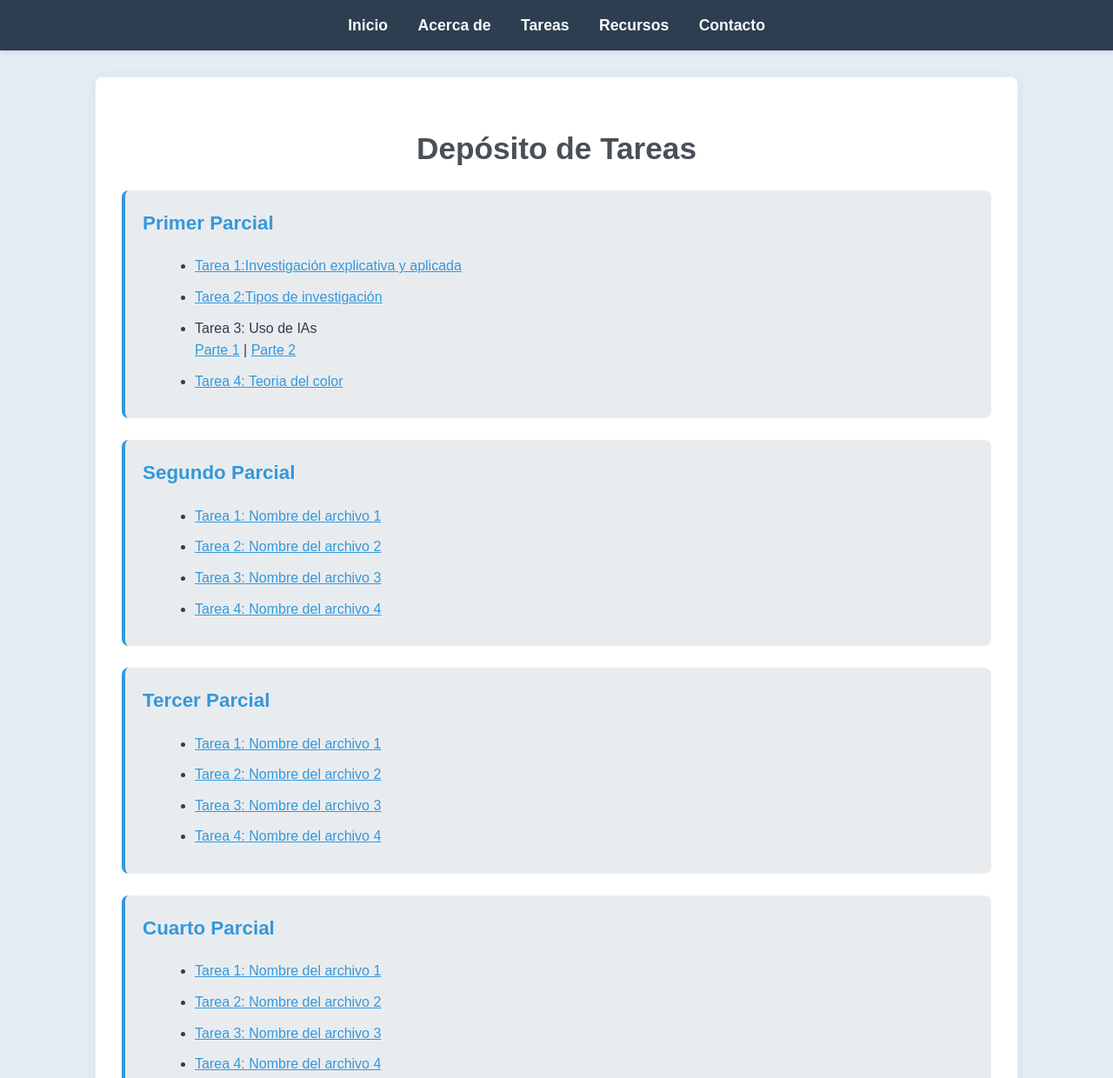
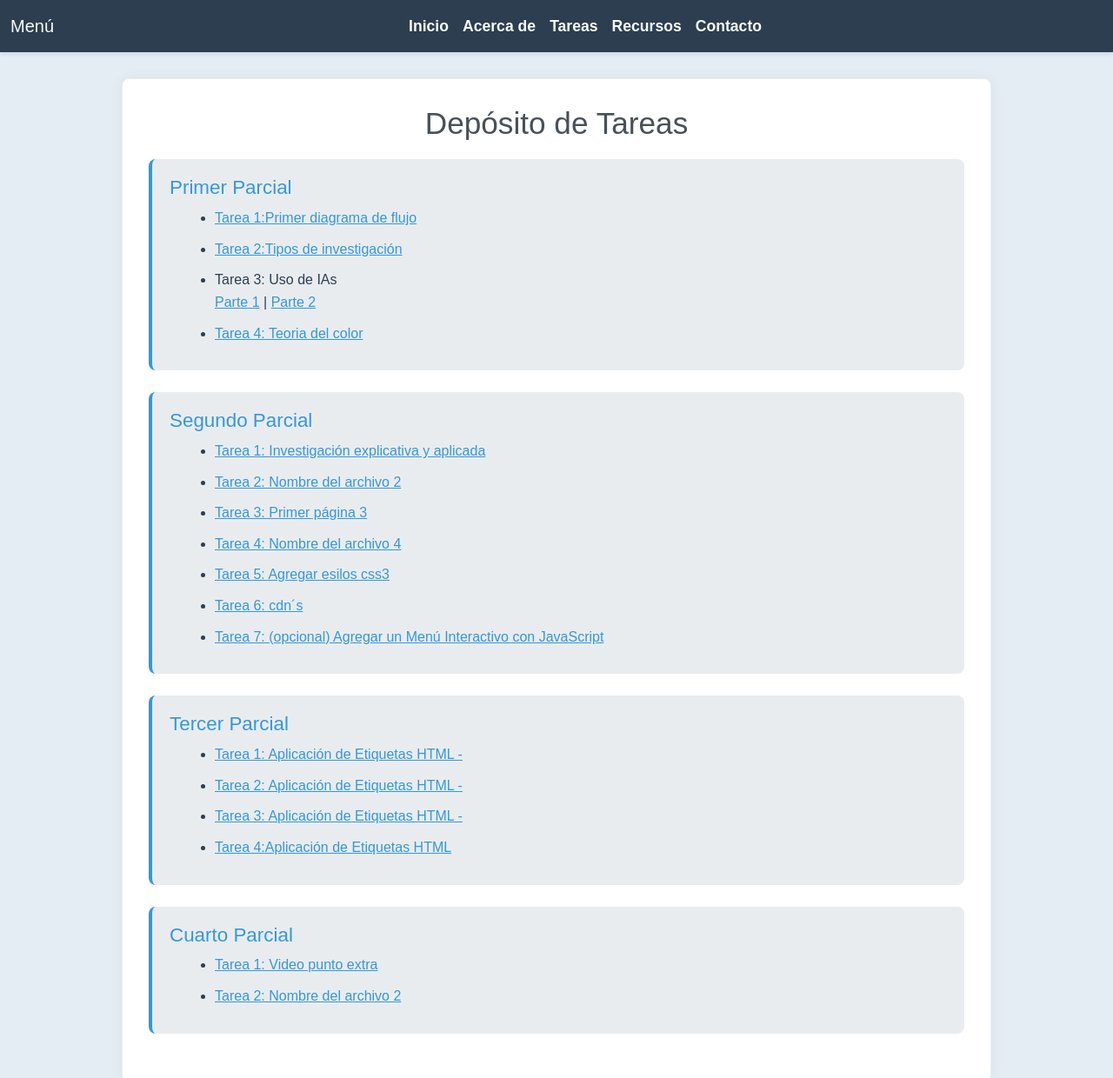
Before and after one commit to adrian0902/www, a plain HTML site: page tareas.html in a window 1280 px wide. Shown: the top 1240 px of the page at 87% size. Drawn offline with nearby package versions, Linux system fonts and the light colour scheme.

Commit message:
Add files via upload

```diff
--- a/tareas.html
+++ b/tareas.html
@@ -4,6 +4,8 @@
     <meta charset="UTF-8">
     <meta name="viewport" content="width=device-width, initial-scale=1.0">
     <title>Tareas - Mi Portafolio Digital</title>
+    <!-- Bootstrap CSS -->
+    <link href="https://cdn.jsdelivr.net/npm/bootstrap@5.3.3/dist/css/bootstrap.min.css" rel="stylesheet">
     <style>
         body {
             font-family: 'Arial', sans-serif;
@@ -11,27 +13,6 @@
             margin: 0;
             background-color: #e3ecf4f3;
             color: #2c3e50;
-        }
-        nav {
-            background-color: #2c3e50;
-            padding: 15px;
-            text-align: center;
-            box-shadow: 0 2px 5px rgba(0,0,0,0.1);
-            position: sticky;
-            top: 0;
-            z-index: 100;
-        }
-        nav a {
-            color: #F8F9FA;
-            margin: 0 15px;
-            text-decoration: none;
-            font-weight: bold;
-            font-size: 1.1em;
-            transition: color 0.3s ease;
-        }
-        nav a:hover {
-            color: #E9ECEF;
-            text-decoration: underline;
         }
         .container {
             max-width: 1000px;
@@ -89,15 +70,52 @@
             padding: 20px;
             margin-top: 50px;
         }
+        /* Bootstrap override for navbar color */
+        .navbar {
+            background-color: #2c3e50 !important;
+            box-shadow: 0 2px 5px rgba(0,0,0,0.1);
+        }
+        .navbar-nav .nav-link {
+            color: #F8F9FA !important;
+            font-weight: bold;
+            font-size: 1.1em;
+            transition: color 0.3s ease;
+        }
+        .navbar-nav .nav-link:hover {
+            color: #E9ECEF !important;
+            text-decoration: underline;
+        }
     </style>
 </head>
 <body>
-    <nav>
-        <a href="inicio.html">Inicio</a>
-        <a href="acerca.html">Acerca de</a>
-        <a href="tareas.html">Tareas</a>
-        <a href="recursos.html">Recursos</a>
-        <a href="contacto.html">Contacto</a>
+    <!-- Bootstrap Navbar (Hamburger menu) -->
+    <nav class="navbar navbar-expand-lg sticky-top">
+      <div class="container-fluid">
+        <a class="navbar-brand text-light" href="#">Menú</a>
+        <button class="navbar-toggler" type="button" data-bs-toggle="collapse" data-bs-target="#navbarNav"
+          aria-controls="navbarNav" aria-expanded="false" aria-label="Toggle navigation">
+          <span class="navbar-toggler-icon" style="filter: invert(1);"></span>
+        </button>
+        <div class="collapse navbar-collapse justify-content-center" id="navbarNav">
+          <ul class="navbar-nav">
+            <li class="nav-item">
+              <a class="nav-link" href="index.html">Inicio</a>
+            </li>
+            <li class="nav-item">
+              <a class="nav-link" href="acerca.html">Acerca de</a>
+            </li>
+            <li class="nav-item">
+              <a class="nav-link" href="tareas.html">Tareas</a>
+            </li>
+            <li class="nav-item">
+              <a class="nav-link" href="recursos.html">Recursos</a>
+            </li>
+            <li class="nav-item">
+              <a class="nav-link" href="contacto.html">Contacto</a>
+            </li>
+          </ul>
+        </div>
+      </div>
     </nav>
 
     <div class="container">
@@ -107,15 +125,15 @@
         <div class="parcial-section" id="parcial1">
             <h2>Primer Parcial</h2>
             <ul class="tareas-list" id="lista-parcial1">
-                <li><a href="inv_explicativa_y_aplicada.pdf" class="pdf-link" onclick="verPDF(event, 'pdfs/inv_explicativa_y_aplicada.pdf', 1)">Tarea 1:Investigación explicativa y aplicada</a></li>
+                <li><a href="1.1.pdf" class="pdf-link" onclick="verPDF(event, 'pdfs/1.1.pdf', 1)">Tarea 1:Primer diagrama de flujo</a></li>
                 <li><a href="tipos_de_investigación.pdf" class="pdf-link" onclick="verPDF(event, 'pdfs/tipos_de_investigación.pdf', 1)">Tarea 2:Tipos de investigación </a></li>
                 <li>
   Tarea 3: Uso de IAs
   <br>
   <a href="pdfs/ojo_de_rah.pdf" class="pdf-link" onclick="verPDF(event, 'pdfs/ojo_de_rah.pdf', 1)">Parte 1</a> |
- <a href="pdfs/cultura_digital_presentacion.pdf" class="pdf-link" onclick="verPDF(event, 'pdfs/cultura_digital_presentacion.pdf', 1)">Parte 2</a>
+ <a href="pdfs/1.pdf" class="pdf-link" onclick="verPDF(event, 'pdfs/1.pdf', 1)">Parte 2</a>
 </li>
-                <li><a href="pdfs/color .pdf" class="pdf-link" onclick="verPDF(event, 'pdfs/color.pdf', 1)">Tarea 4: Teoria del color</a></li>
+                <li><a href="pdfs/color.pdf" class="pdf-link" onclick="verPDF(event, 'pdfs/color.pdf', 1)">Tarea 4: Teoria del color</a></li>
             </ul>
             <iframe class="pdf-viewer" id="viewer-parcial1"></iframe>
         </div>
@@ -123,32 +141,32 @@
         <div class="parcial-section" id="parcial2">
             <h2>Segundo Parcial</h2>
             <ul class="tareas-list" id="lista-parcial2">
-                <li><a href="pdfs/parcial2-tarea1.pdf" class="pdf-link" onclick="verPDF(event, 'pdfs/parcial2-tarea1.pdf', 2)">Tarea 1: Nombre del archivo 1</a></li>
-                <li><a href="pdfs/parcial2-tarea2.pdf" class="pdf-link" onclick="verPDF(event, 'pdfs/parcial2-tarea2.pdf', 2)">Tarea 2: Nombre del archivo 2</a></li>
-                <li><a href="pdfs/parcial2-tarea3.pdf" class="pdf-link" onclick="verPDF(event, 'pdfs/parcial2-tarea3.pdf', 2)">Tarea 3: Nombre del archivo 3</a></li>
-                <li><a href="pdfs/parcial2-tarea4.pdf" class="pdf-link" onclick="verPDF(event, 'pdfs/parcial2-tarea4.pdf', 2)">Tarea 4: Nombre del archivo 4</a></li>
-            </ul>
+                <li><a href="2.pdf" class="pdf-link" onclick="verPDF(event, 'pdfs/2.pdf', 2)">Tarea 1: Investigación explicativa y aplicada</a></li>
+                <li><a href="404.html" class="pdf-link" onclick="verPDF(event, '404.html', 2)">Tarea 2: Nombre del archivo 2</a></li>
+                <li><a href="pdfs/2.1.pdf" class="pdf-link" onclick="verPDF(event, 'pdfs/2.1.pdf', 2)">Tarea 3: Primer página 3</a></li>
+                <li><a href="pdfs/tarea-3.html" class="pdf-link" onclick="verPDF(event, 'pdfs/tarea-3.html', 2)">Tarea 4: Nombre del archivo 4</a></li>
+                        <li><a href="404.html" class="pdf-link" onclick="verPDF(event, '404.html', 2)">Tarea 5: Agregar esilos css3</a></li>
+             <li><a href="pdfs/2-2.pdf" class="pdf-link" onclick="verPDF(event, 'pdfs/2-2.pdf', 2)">Tarea 6: cdn´s</a></li>
+                       <li><a href="404.html" class="pdf-link" onclick="verPDF(event, '404.html', 2)">Tarea 7: (opcional) Agregar un Menú Interactivo con JavaScript </a></li>
+                    </ul>
             <iframe class="pdf-viewer" id="viewer-parcial2"></iframe>
         </div>
 
         <div class="parcial-section" id="parcial3">
             <h2>Tercer Parcial</h2>
             <ul class="tareas-list" id="lista-parcial3">
-                <li><a href="pdfs/parcial3-tarea1.pdf" class="pdf-link" onclick="verPDF(event, 'pdfs/parcial3-tarea1.pdf', 3)">Tarea 1: Nombre del archivo 1</a></li>
-                <li><a href="pdfs/parcial3-tarea2.pdf" class="pdf-link" onclick="verPDF(event, 'pdfs/parcial3-tarea2.pdf', 3)">Tarea 2: Nombre del archivo 2</a></li>
-                <li><a href="pdfs/parcial3-tarea3.pdf" class="pdf-link" onclick="verPDF(event, 'pdfs/parcial3-tarea3.pdf', 3)">Tarea 3: Nombre del archivo 3</a></li>
-                <li><a href="pdfs/parcial3-tarea4.pdf" class="pdf-link" onclick="verPDF(event, 'pdfs/parcial3-tarea4.pdf', 3)">Tarea 4: Nombre del archivo 4</a></li>
-            </ul>
+                <li><a href="pdfs/3.html" class="pdf-link" onclick="verPDF(event, 'pdfs/3.html', 3)">Tarea 1: Aplicación de Etiquetas HTML - </a></li>
+                 <li><a href="pdfs/3.html" class="pdf-link" onclick="verPDF(event, 'pdfs/3.html', 3)">Tarea 2: Aplicación de Etiquetas HTML - </a></li>
+                 <li><a href="pdfs/3.html" class="pdf-link" onclick="verPDF(event, 'pdfs/3.html', 3)">Tarea 3: Aplicación de Etiquetas HTML - </a></li>
+                <li><a href="404.html" class="pdf-link" onclick="verPDF(event, '404.html', 3)">Tarea 4:Aplicación de Etiquetas HTML </a></li>
             <iframe class="pdf-viewer" id="viewer-parcial3"></iframe>
         </div>
 
         <div class="parcial-section" id="parcial4">
             <h2>Cuarto Parcial</h2>
             <ul class="tareas-list" id="lista-parcial4">
-                <li><a href="pdfs/parcial4-tarea1.pdf" class="pdf-link" onclick="verPDF(event, 'pdfs/parcial4-tarea1.pdf', 4)">Tarea 1: Nombre del archivo 1</a></li>
-                <li><a href="pdfs/parcial4-tarea2.pdf" class="pdf-link" onclick="verPDF(event, 'pdfs/parcial4-tarea2.pdf', 4)">Tarea 2: Nombre del archivo 2</a></li>
-                <li><a href="pdfs/parcial4-tarea3.pdf" class="pdf-link" onclick="verPDF(event, 'pdfs/parcial4-tarea3.pdf', 4)">Tarea 3: Nombre del archivo 3</a></li>
-                <li><a href="pdfs/parcial4-tarea4.pdf" class="pdf-link" onclick="verPDF(event, 'pdfs/parcial4-tarea4.pdf', 4)">Tarea 4: Nombre del archivo 4</a></li>
+                 <li><a href="404.html" class="pdf-link" onclick="verPDF(event, '404.html', 4)">Tarea 1: Video punto extra</a></li>
+                <li><a href="https://adrian0902.github.io/www/" class="pdf-link" onclick="verPDF(event, 'https://adrian0902.github.io/www/', 4)">Tarea 2: Nombre del archivo 2</a></li>
             </ul>
             <iframe class="pdf-viewer" id="viewer-parcial4"></iframe>
         </div>
@@ -158,6 +176,8 @@
         <p>&copy; 2025 Cultura Digital II - Instituto Libertad. Todos los derechos reservados.</p>
     </footer>
 
+    <!-- Bootstrap JS Bundle -->
+    <script src="https://cdn.jsdelivr.net/npm/bootstrap@5.3.3/dist/js/bootstrap.bundle.min.js"></script>
     <script>
         // Visualiza el PDF en el visor correspondiente
         function verPDF(event, url, parcial) {
```
Also changed, not shown: 404.html (added, +52 -0 lines), acerca.html (+54 -50 lines), contacto.html (+47 -45 lines), index.html (+45 -27 lines), recursos.html (+31 -67 lines).
